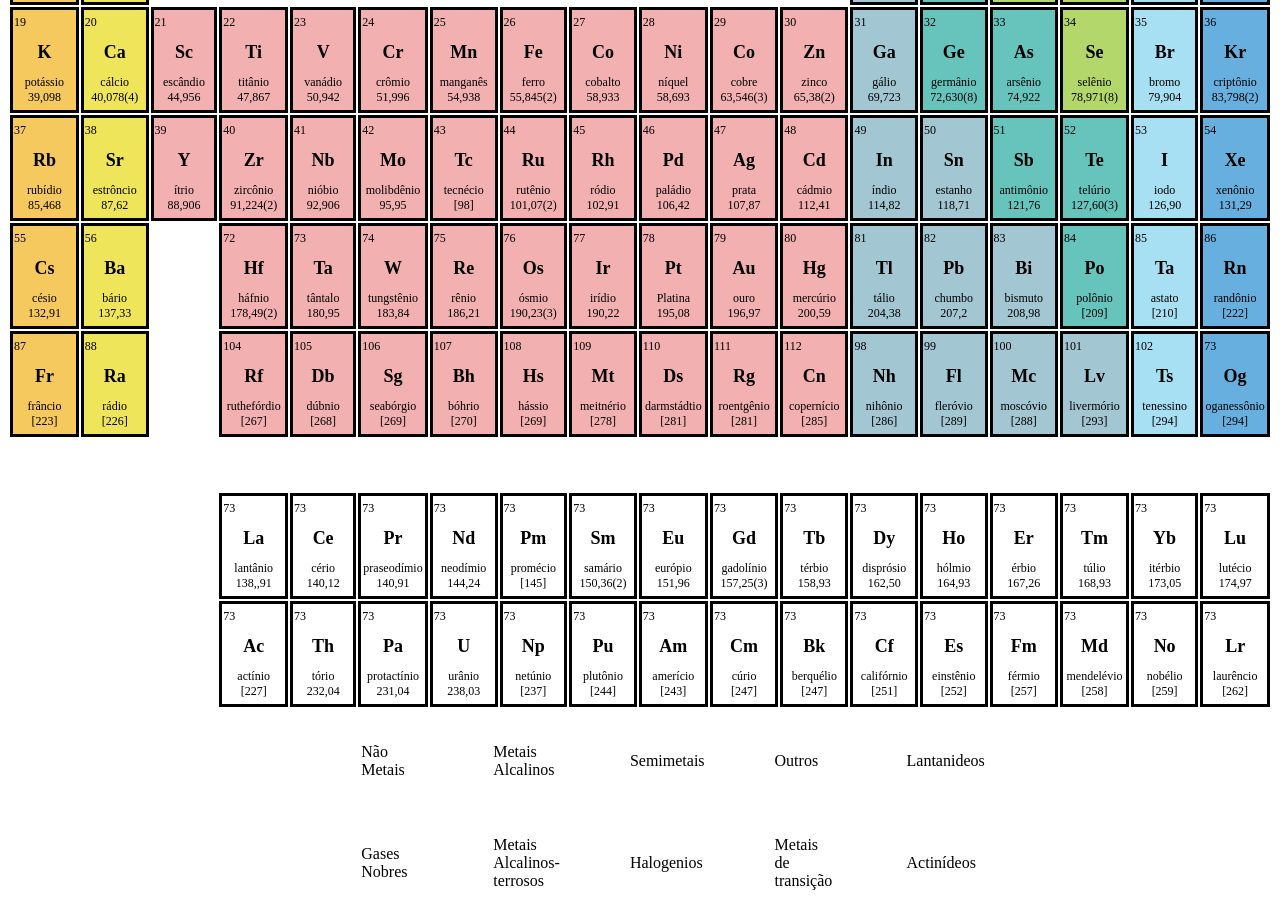
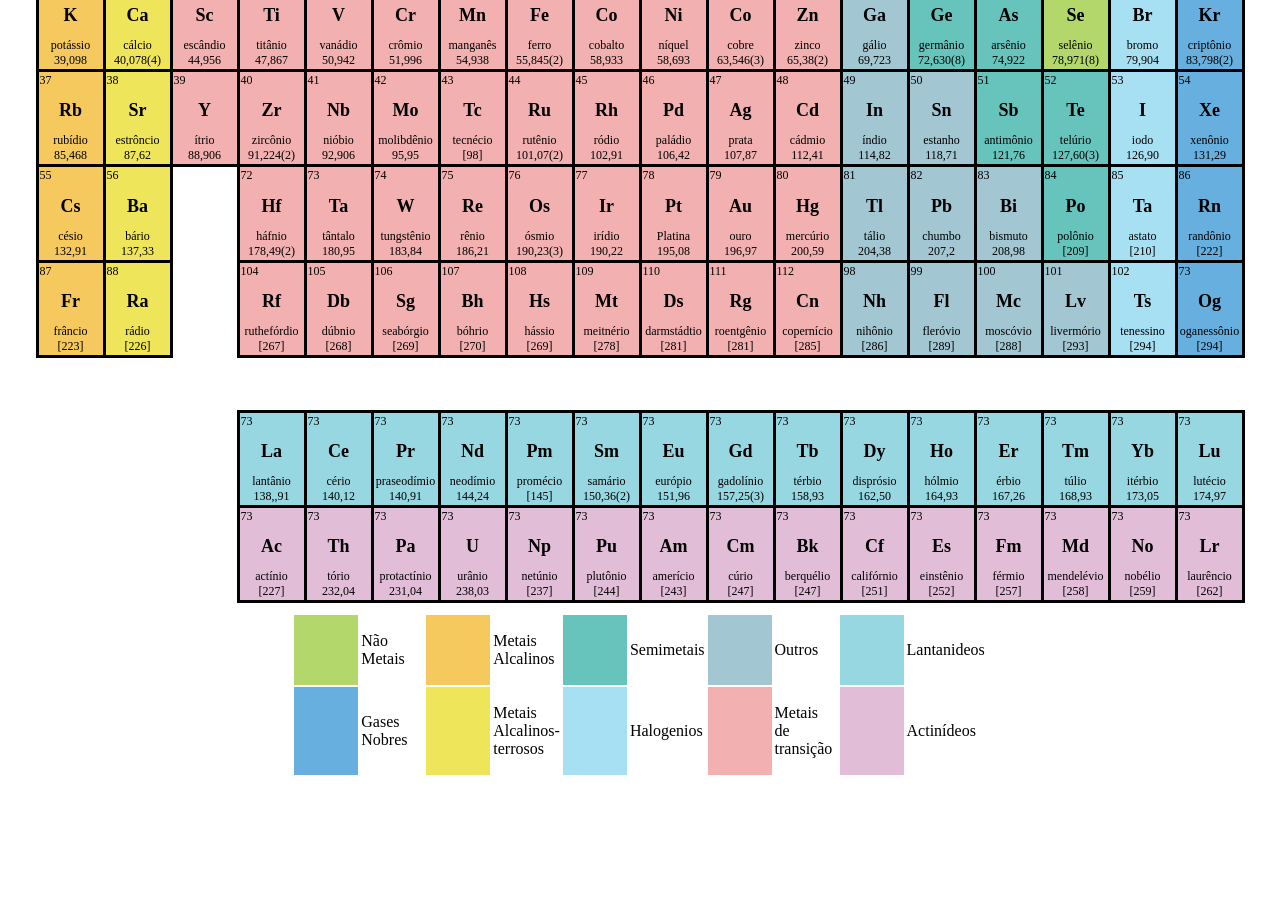
Before and after one commit to LucasFreyre/Tabela-Periodica, a plain HTML site: page index.html in a window 1280 px wide. Shown: the part 334-1257 px from the top of the page. After the commit the page ends 1119 px from the top, so only its background shows below. Drawn offline with Linux system fonts and the light colour scheme.

Commit message:
Update style.css

```diff
--- a/style.css
+++ b/style.css
@@ -1,9 +1,9 @@
-table{
+.primeiraTabela{
     display: flex;
     justify-content:center ;
     /* width: 100%; */
     /* height: 40vh; */
-
+    border-collapse: collapse
 }
 div{
     font-size: 12px;
@@ -13,14 +13,11 @@ h1{
 }
 td{
     width:62px;
-    height: 98px;
+    /* height: 98px; */
 }
- .borderSolid{
+.borderSolid{
     border: solid;
- }
- .segundaTabela{
-    margin-top: 20px;
- }
+}
 .espaço{
     height: 10px;
 }
@@ -54,3 +51,64 @@ td{
 .halogenios{
     background-color: #A7DFF3;
 }
+.lantanideos{
+    background-color: #97D7E1;
+}
+.actinideos{
+    background-color: #E2BDD8;
+}
+
+.flex td{
+    display:flex;
+}
+.tamanho td{
+    padding: 50px;
+}
+.verde{
+    margin-left: 10px;
+    background-color: #B3D76A;
+}
+.laranja{
+    margin-left: 10px;
+    background-color: #F5C95E;
+}
+.marinho{
+    margin-left: 10px;
+    background-color: #66C4BC;
+}
+.cinza{
+    margin-left: 10px;
+    background-color: #A2C6D2;
+}
+.azulzinho{
+    margin-left: 10px;
+    background-color: #97D7E1;
+}
+.centrado{
+    margin-top: 10px;
+    display: flex;
+    justify-content: center;
+}
+.azulzao{
+    margin-left: 10px;
+    background-color: #67AFDE;
+}
+.amarelin{
+    margin-left: 10px;
+    background-color: #EFE55B;
+}
+.halogenioCor{
+    margin-left: 10px;
+    background-color: #A7DFF3;
+}
+.transicaoCor{
+    margin-left: 10px;
+    background-color: #F2B0B0;
+}
+.actinideosCor{
+    margin-left: 10px;
+    background-color: #E2BDD8;
+}
+.TrTamanho{
+    margin-bottom: 20px;
+}
```
